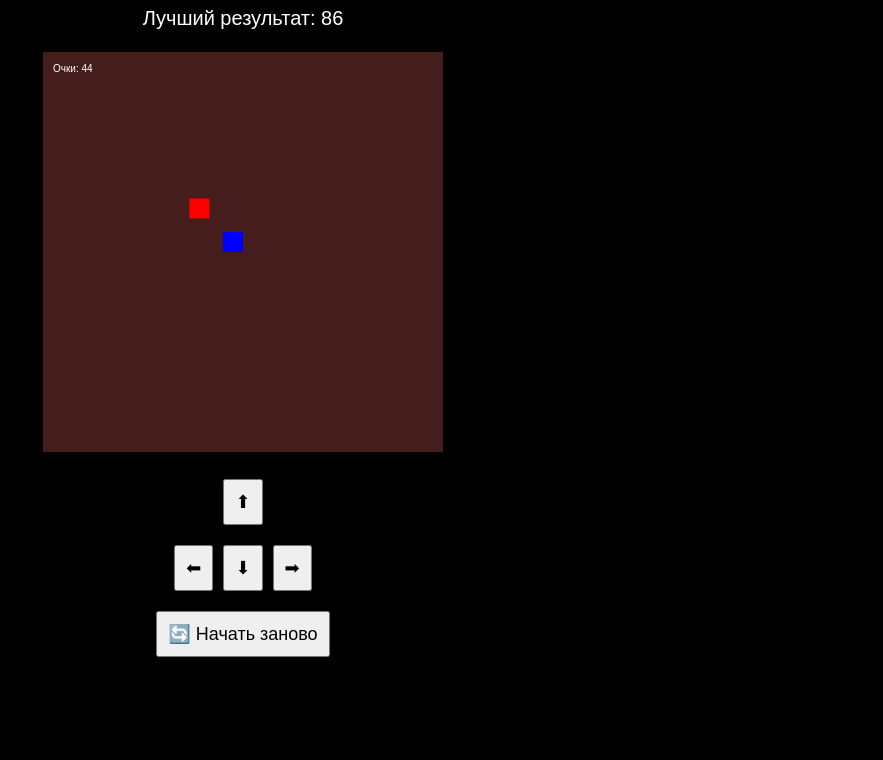
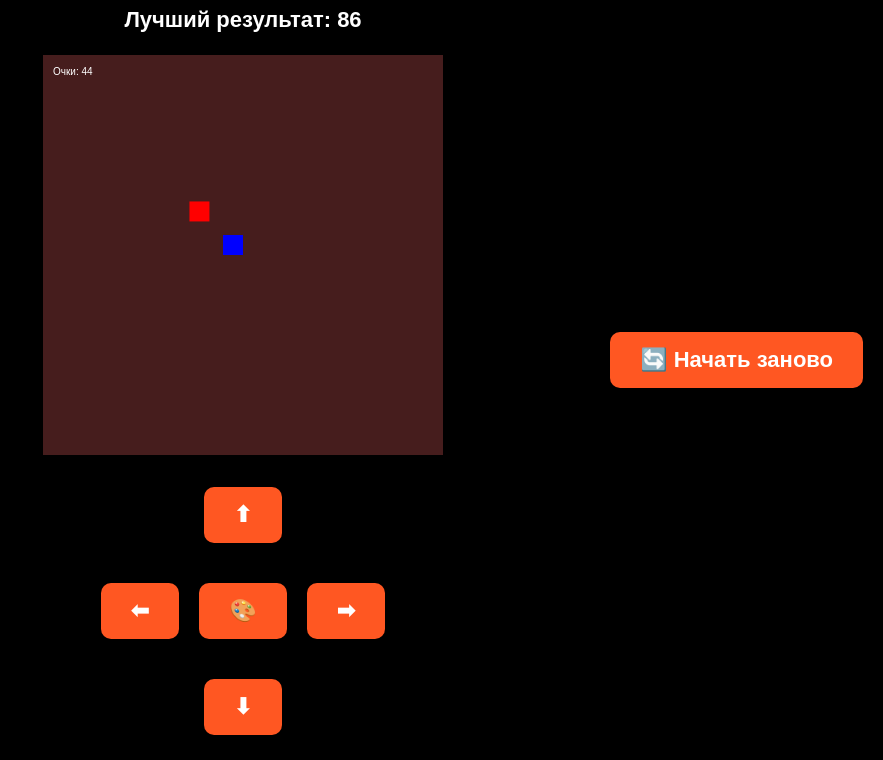
Before and after one commit to oma2410/RUN-AWAY-FROM-THE-CUBE, a plain HTML site: page index.html in a window 1280 px wide. Shown: the part 40-800 px from the top of the page, without its empty margins (397-1280 px from the left). Drawn offline with Linux system fonts and the light colour scheme.

Commit message:
изменение кода

```diff
--- a/index.html
+++ b/index.html
@@ -25,16 +25,33 @@
       .controls {
         display: flex;
         justify-content: center;
-        margin-top: 10px;
+        align-items: center;
+        margin-top: 20px;
+      }
+      .side-controls {
+        position: absolute;
+        top: 50%;
+        right: 10px;
+        transform: translateY(-50%);
       }
       button {
-        margin: 5px;
-        padding: 10px;
-        font-size: 18px;
+        margin: 10px;
+        padding: 15px 30px;
+        font-size: 22px;
+        font-weight: bold;
+        border: none;
+        cursor: pointer;
+        border-radius: 10px;
+        background: #ff5722;
+        color: white;
+      }
+      button:hover {
+        background: #e64a19;
       }
       .high-score {
         margin-top: 10px;
-        font-size: 20px;
+        font-size: 22px;
+        font-weight: bold;
       }
     </style>
   </head>
@@ -47,10 +64,13 @@
     </div>
     <div class="controls">
       <button onclick="move('left')">⬅</button>
-      <button onclick="move('down')">⬇</button>
+      <button onclick="changeColor()">🎨</button>
       <button onclick="move('right')">➡</button>
     </div>
     <div class="controls">
+      <button onclick="move('down')">⬇</button>
+    </div>
+    <div class="side-controls">
       <button onclick="restartGame()">🔄 Начать заново</button>
     </div>
     <script>
@@ -59,7 +79,7 @@
       canvas.width = 400;
       canvas.height = 400;
 
-      let player, enemy, score, keys;
+      let player, enemy, score, keys, playerColor;
       let highScore = localStorage.getItem("highScore") || 0;
       document.getElementById("highScore").textContent = highScore;
 
@@ -68,6 +88,11 @@
         enemy = { x: 100, y: 100, size: 20, speed: 2 };
         score = 0;
         keys = {};
+        playerColor = "blue";
+      }
+
+      function changeColor() {
+        playerColor = `rgb(${Math.random() * 255}, ${Math.random() * 255}, ${Math.random() * 255})`;
       }
 
       window.addEventListener("keydown", (e) => (keys[e.key] = true));
@@ -115,7 +140,7 @@
 
       function draw() {
         ctx.clearRect(0, 0, canvas.width, canvas.height);
-        ctx.fillStyle = "blue";
+        ctx.fillStyle = playerColor;
         ctx.fillRect(player.x, player.y, player.size, player.size);
 
         ctx.fillStyle = "red";
```
